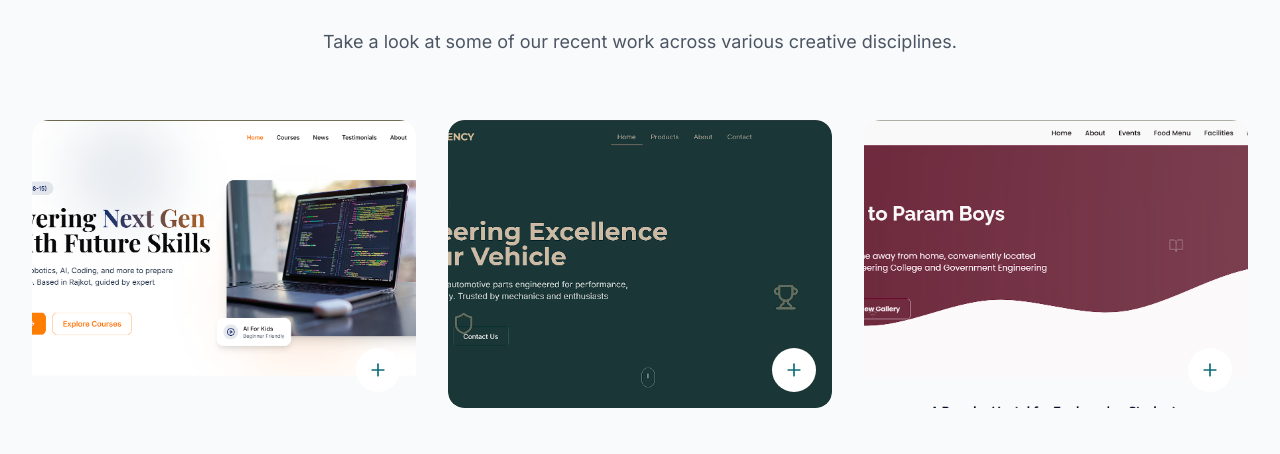
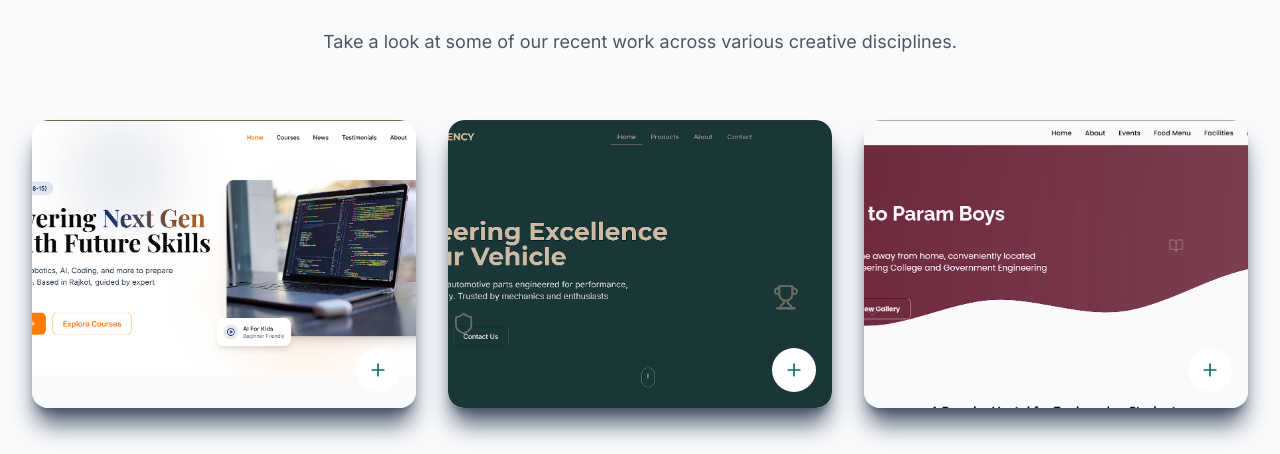
Before and after one commit to cre8ive4/cre8ive-portal, a React (Vite) app: page / in a window 1280 px wide. Shown: the part 1808-2262 px from the top of the page. Built offline with nearby package versions, Linux system fonts and the light colour scheme.

Commit message:
added projects

```diff
--- a/src/components/PortfolioCard.tsx
+++ b/src/components/PortfolioCard.tsx
@@ -15,7 +15,7 @@ const PortfolioCard = ({ image, title, category, description, link }: PortfolioC
 
   return (
     <div
-      className="group relative rounded-2xl overflow-hidden hover-scale cursor-pointer"
+      className="group relative rounded-2xl overflow-hidden hover-scale cursor-pointer shadow-slate-600 shadow-xl hover:shadow-2xl transition-all duration-300"
       onMouseEnter={() => setIsHovered(true)}
       onMouseLeave={() => setIsHovered(false)}
     >
```
